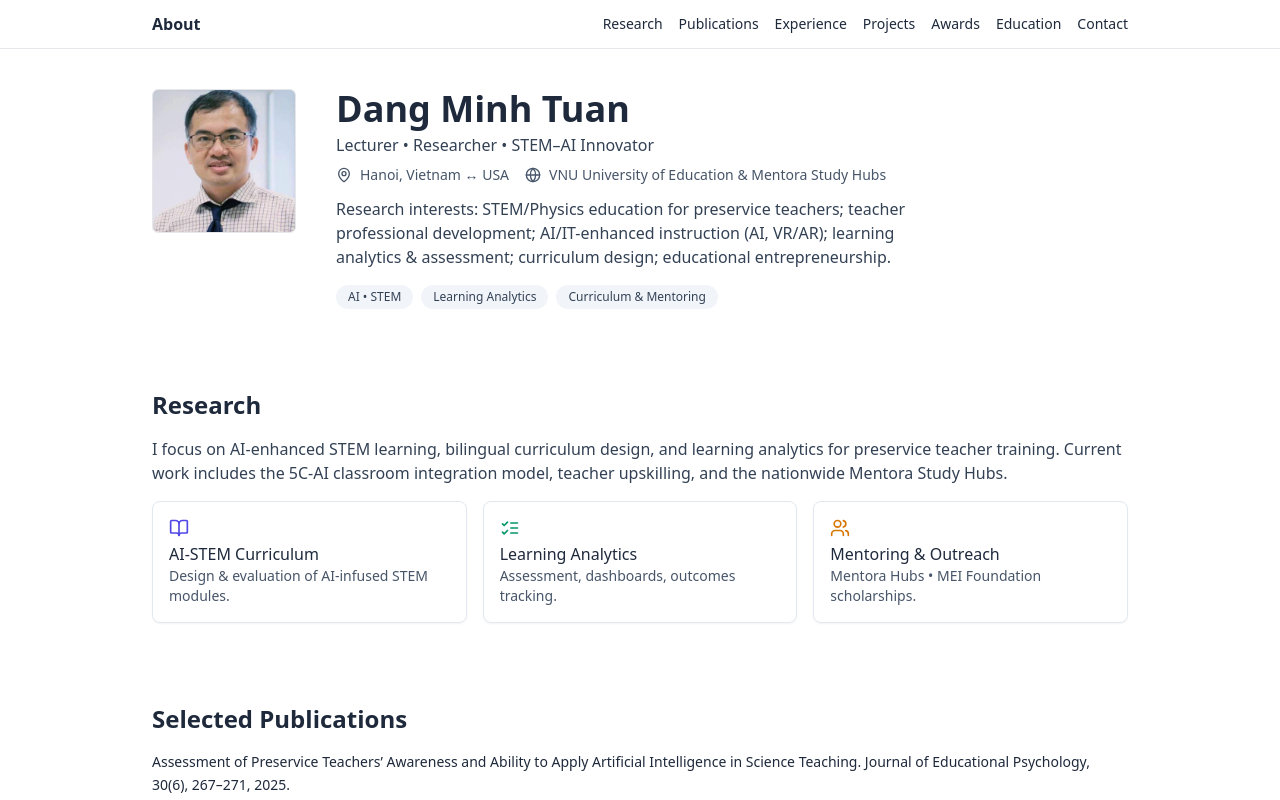
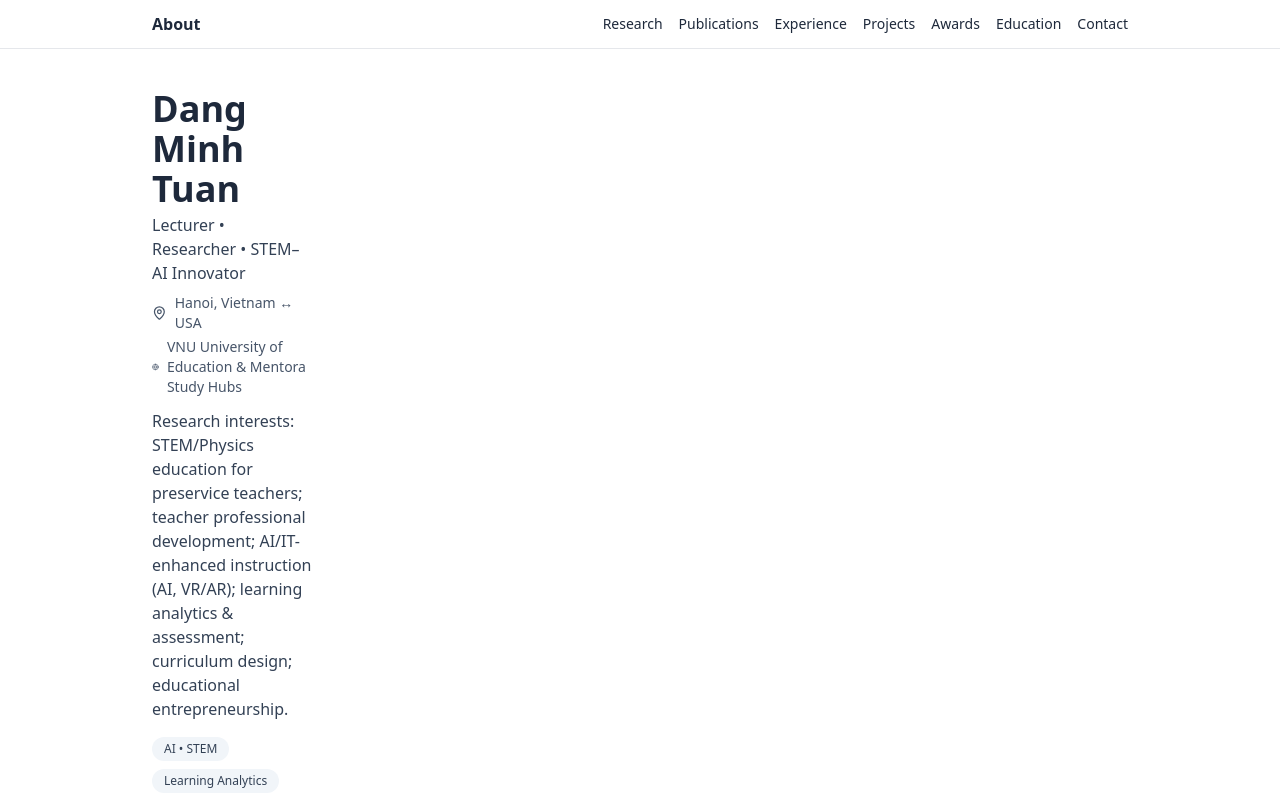
Before and after one commit to Diavn/about, a React (Vite) app: page / in a window 1280 px wide. Shown: the top 800 px of the page. Built offline with nearby package versions, Linux system fonts and the light colour scheme.

Commit message:
Update PersonalBrandPage.jsx

```diff
--- a/src/PersonalBrandPage.jsx
+++ b/src/PersonalBrandPage.jsx
@@ -49,12 +49,7 @@ export default function AboutPage() {
   <Container>
     <div className="grid md:grid-cols-[160px_minmax(0,1fr)] gap-6 items-start">
       {/* Optional avatar: add public/avatar.jpg to repo */}
-      <img
-        src="public/avatar.jpg"
-        alt="Profile"
-        className="w-36 h-36 rounded-md object-cover border bg-slate-100"
-        onError={(e)=>{ e.currentTarget.style.display='none' }}
-      />
+
 
       {/* RIGHT COLUMN — same text width feel as Research */}
       <div className="max-w-prose">
```
